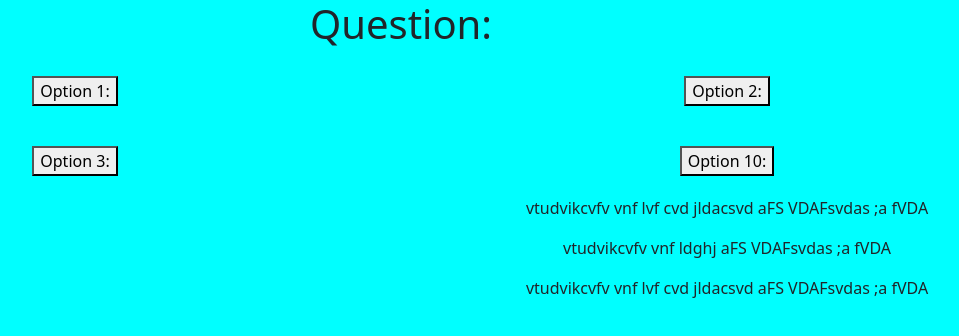
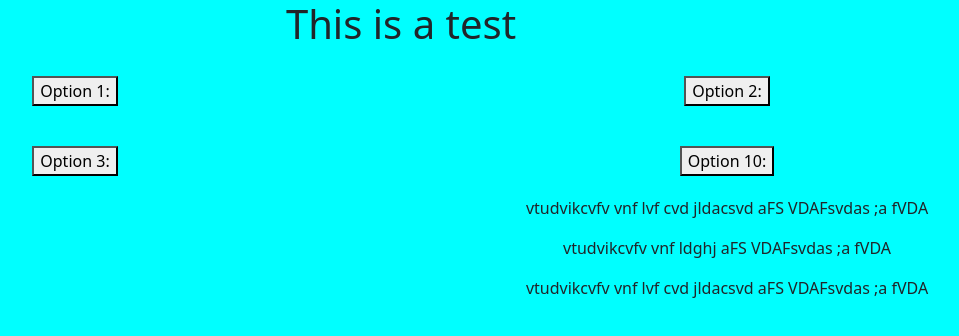
Before and after one commit to MFS4711/quiz-api, a plain HTML site: page index.html in a window 1280 px wide. Shown: the whole page, without its empty margins (239-1198 px from the left). Drawn offline with nearby package versions, Linux system fonts and the light colour scheme; no server answers.

Commit message:
test main

```diff
--- a/index.html
+++ b/index.html
@@ -19,7 +19,7 @@
 
   <div class="row">
     <div class="col-12 question-area">
-      <h1>Question:</h1>
+      <h1>This is a test</h1>
     </div>
   </div>
 
```
